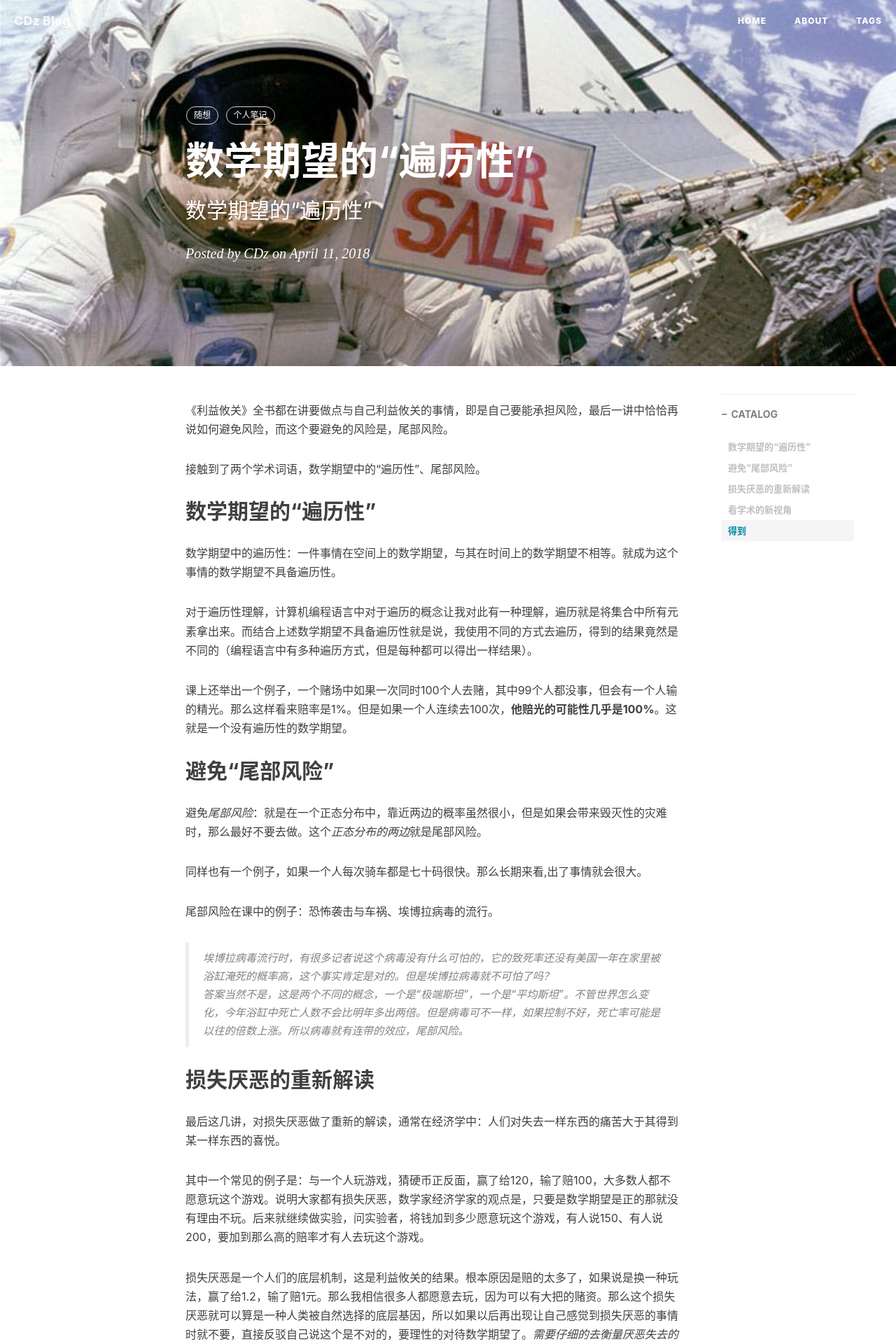
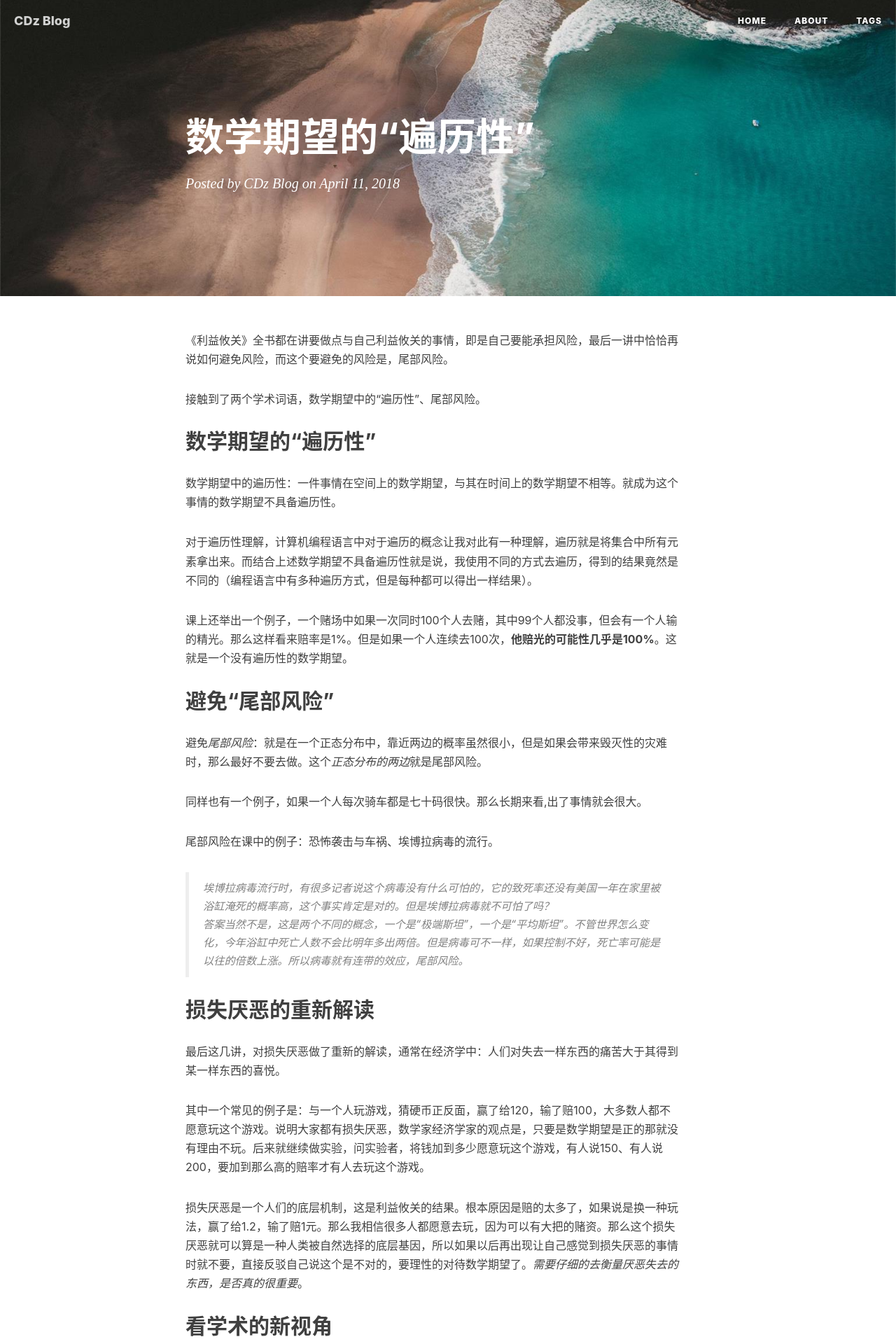
Before and after one commit to CDz1129/CDz1129.github.io, a Jekyll site: the page built from _posts/2018-04-11-数学期望的“遍历性”.md, in a window 1280 px wide. Shown: the top 1920 px of the page at 70% size. Built offline with Jekyll 4.4.1, drawn with Linux system fonts in a browser that asks for light colours; nearby versions of some CDN libraries; our own code applies the rules of GitHub Pages for plain Markdown files; comment, search, counter and statistics services are not loaded.

```diff
--- a/_posts/2018-04-11-数学期望的“遍历性”.md
+++ b/_posts/2018-04-11-数学期望的“遍历性”.md
@@ -1,16 +1,3 @@
----
-layout:     post
-title:      数学期望的“遍历性”
-subtitle:   数学期望的“遍历性”
-date:       2018-04-11
-author:     CDz
-header-img: img/post-sample-image.jpg
-catalog: true
-tags:
-    - 随想
-    - 个人笔记
----
-
 《利益攸关》全书都在讲要做点与自己利益攸关的事情，即是自己要能承担风险，最后一讲中恰恰再说如何避免风险，而这个要避免的风险是，尾部风险。
 
 接触到了两个学术词语，数学期望中的“遍历性”、尾部风险。
```
